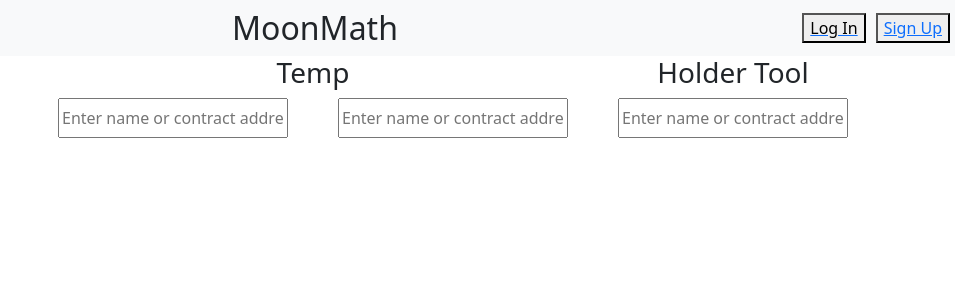
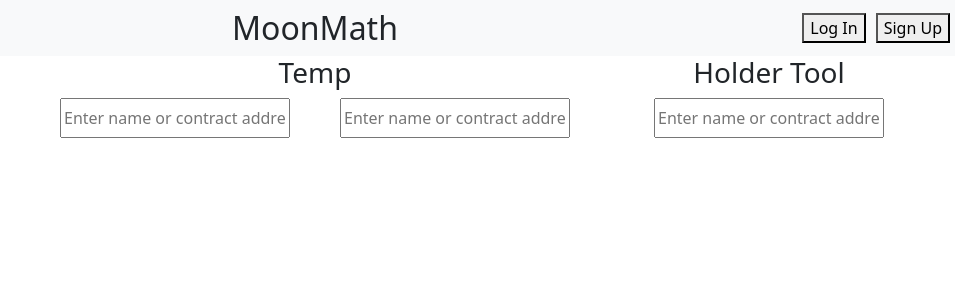
Before and after one commit to IsaiahJarvis/CryptoVice, a Django app: page / in a window 1280 px wide. Shown: the top 300 px of the page, without its empty margins (325-1280 px from the left). Run offline with Django 4.2, Linux system fonts and the light colour scheme; some libraries are stand-ins or nearby versions.

Commit message:
fixed sign up button

```diff
--- a/CryptoProject/CryptoApp/templates/base.html
+++ b/CryptoProject/CryptoApp/templates/base.html
@@ -31,11 +31,11 @@
 	  {% if user.is_authenticated %}
 	  <form action="{% url 'logout' %}" method="post">
   	    {% csrf_token %}
-  	    <button class="log-button" type="submit">Log Out</button>
+	    <a><button class="log-button" type="submit">Log Out</button></a>
 	  </form>
 	  {% else %}
           <a href="{% url 'signup' %}">
-            <button class="log-button">Sign Up</a>
+            <button class="log-button">Sign Up</button>
           </a>
 	  {% endif %}
         </div>
--- a/CryptoProject/static/css/base.css
+++ b/CryptoProject/static/css/base.css
@@ -98,7 +98,6 @@
 }
 
 .log-button {
-  display: flex;
   margin: 5px;
 }
 
@@ -132,6 +131,10 @@
 
 .show {display: block;}
 
+.container {
+  max-width: 100%;
+}
+
 .show-selected {
   display: flex;
   justify-content: space-evenly;
```
